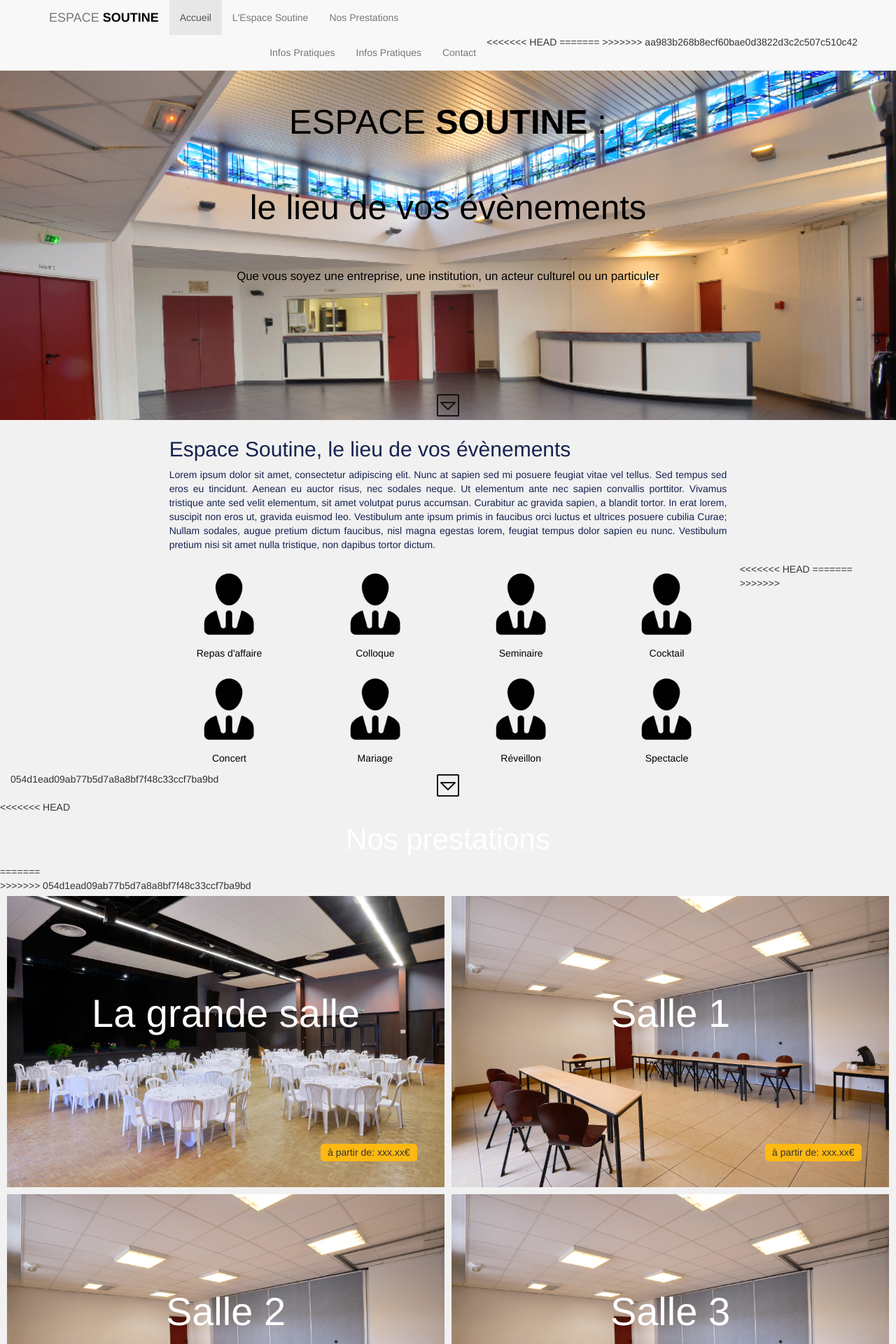
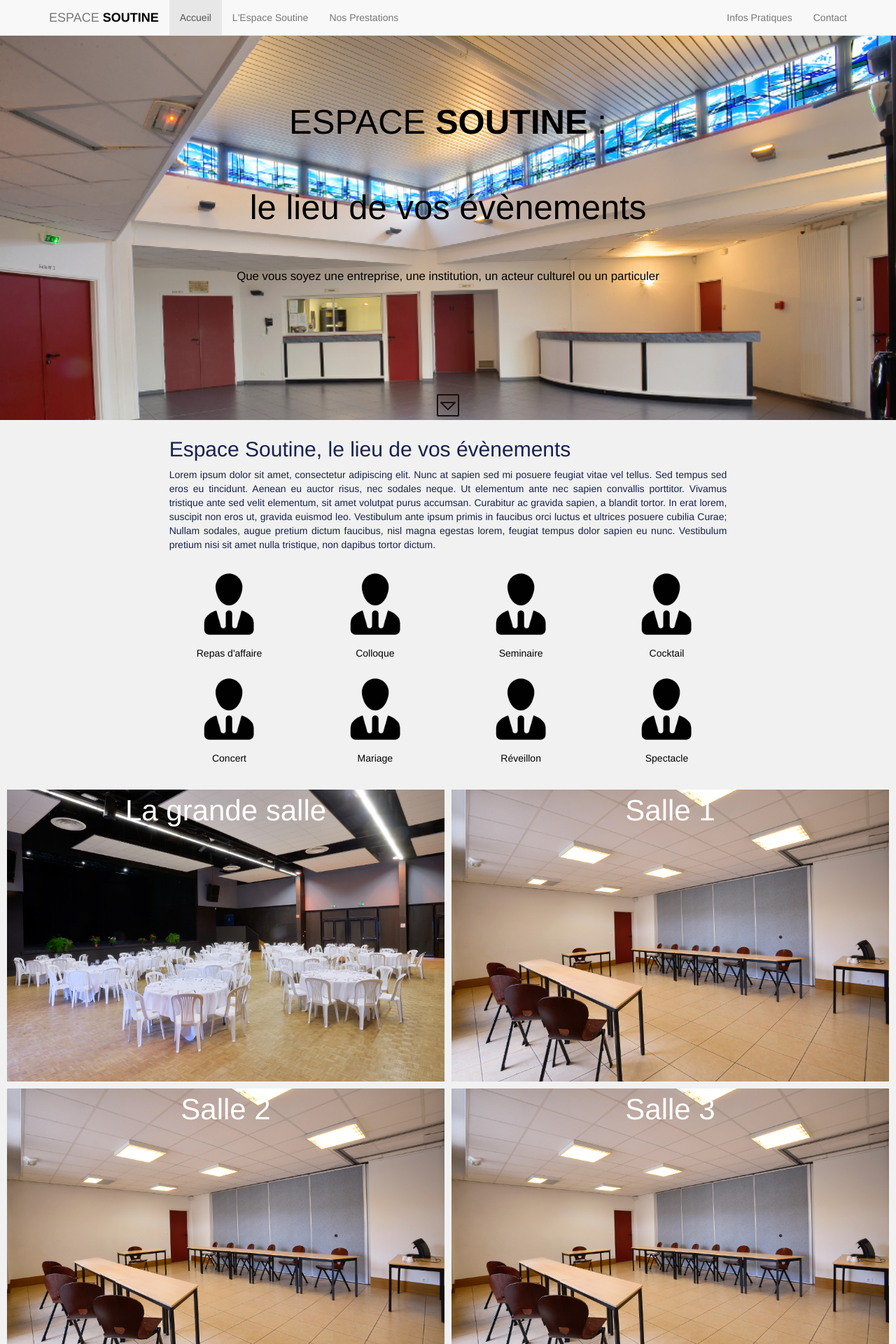
Before and after one commit to Myystigri/espace_soutine, a PHP site: page / in a window 1280 px wide. Shown: the top 1920 px of the page at 70% size. Run offline with PHP 8.4, Linux system fonts and the light colour scheme; some libraries are stand-ins or nearby versions.

Commit message:
modif titre salle

```diff
--- a/css/style.css
+++ b/css/style.css
@@ -95,11 +95,14 @@ h1 span{
 	height: 0;
 	margin: 0;
 	color:#fff;
+	top:0;
 	position: relative;
-	line-height: 600%;
-	font-size: 4em;
+	font-size: 3em;
 	text-align: center;
 }
+
+
+/*
 .bouton{
 	background-color: #feb913;
 	border:solid #888 0px;
@@ -113,6 +116,7 @@ h1 span{
 	margin: 0;
 	line-height: 1.5em;
 }
+*/
 .img_prestation{
 	padding: 0 5px;
 }
--- a/index.html
+++ b/index.html
@@ -12,6 +12,12 @@
 			<nav class="navbar navbar-default navbar-fixed-top">
 				<div class="container">
         			<div class="navbar-header">
+        				<button type="button" class="navbar-toggle collapsed" data-toggle="collapse" data-target="#navbar" aria-expanded="false" aria-controls="navbar">
+        					<span class="sr-only">Toggle navigation</span>
+        					<span class="icon-bar"></span>
+        					<span class="icon-bar"></span>
+        					<span class="icon-bar"></span>
+        				</button>
           				<a class="navbar-brand" href="#">ESPACE <span class="gras">SOUTINE</span></a>
         			</div>
         			<div style="height: 1px;" aria-expanded="false" id="navbar" class="navbar-collapse collapse">
@@ -21,11 +27,7 @@
             				<li><a href="#prestation">Nos Prestations</a></li>
           				</ul>
           				<ul class="nav navbar-nav navbar-right">
-<<<<<<< HEAD
-            				<li><a href="#infos	">Infos Pratiques</a></li>
-=======
             				<li><a href="#info">Infos Pratiques</a></li>
->>>>>>> aa983b268b8ecf60bae0d3822d3c2c507c510c42
             				<li><a href="#contact">Contact</a></li>
           				</ul>
         			</div>
@@ -77,51 +79,39 @@
 			</div>
 			<div class="col-xs-6 col-md-2 icone">
 				<img src="./img/01.png" alt="logo Repas d'affaire">
-				<p>Spectacle</p>
+				<p id="prestation">Spectacle</p>
 			</div>
-<<<<<<< HEAD
-			<div class="scrollbtn">
-				<a href="#prestation"><img src="./img/scrollbtn.png" alt="scroll_down"></a>
-			</div>
-=======
->>>>>>> 054d1ead09ab77b5d7a8a8bf7f48c33ccf7ba9bd
 		</div>
-
 <!--Nos prestations-->
-<<<<<<< HEAD
 		<div class="col-xs-12 col-md-12 prestation">
-			<h2>Nos prestations</h2>
-=======
-		<div id="prestation" class="col-xs-12 col-md-12 prestation">
->>>>>>> 054d1ead09ab77b5d7a8a8bf7f48c33ccf7ba9bd
 			<div class="row">
-				<div class="col-xs-12 col-md-6 img_prestation">
+					<div class="col-xs-12 col-md-6 img_prestation">
 					<p class="textimg">La grande salle</p>
 					<img class="prestation" src="./img/02.jpg" alt="Grande_salle">
-					<div class="bouton"><p>à partir de: xxx.xx€</p></div>
+					<!--<div class="bouton"><p>à partir de: xxx.xx€</p></div>-->
 				</div>
 				<div class="col-xs-12 col-md-6 img_prestation">
 					<p class="textimg">Salle 1</p>
 					<img class="prestation" src="./img/06.jpg" alt="Salle_01">
-					<div class="bouton"><p>à partir de: xxx.xx€</p></div>
+					<!--<div class="bouton"><p>à partir de: xxx.xx€</p></div>-->
 				</div>
 			</div>
 			<div class="row margepresentation">
 				<div class="col-xs-12 col-md-6 img_prestation">
 					<p class="textimg">Salle 2</p>
 					<img class="prestation" src="./img/06.jpg" alt="Salle_02">
-					<div class="bouton"><p>à partir de: xxx.xx€</p></div>
+					<!--<div class="bouton"><p>à partir de: xxx.xx€</p></div>-->
 				</div>
 				<div class="col-xs-12 col-md-6 img_prestation ">
 					<p class="textimg">Salle 3</p>
 					<img class="prestation" src="./img/06.jpg" alt="Salle_03">
-					<div class="bouton"><p>à partir de: xxx.xx€</p></div>
+					<!--<div class="bouton"><p>à partir de: xxx.xx€</p></div>-->
 				</div>
 			</div>
 		</div>
 <!--Info pratique-->
 		<div id="info" class="col-xs-12 col-md-12 info">
-			<h2>Info pratique</h2>
+			<h2>Infos pratique</h2>
 			<div class="col-xs-12 col-md-2 col-md-offset-1 adresse">
 				<p><span>Adesse:</span></p>
 				<p>41 Rue de la Chacatière</p>
```
